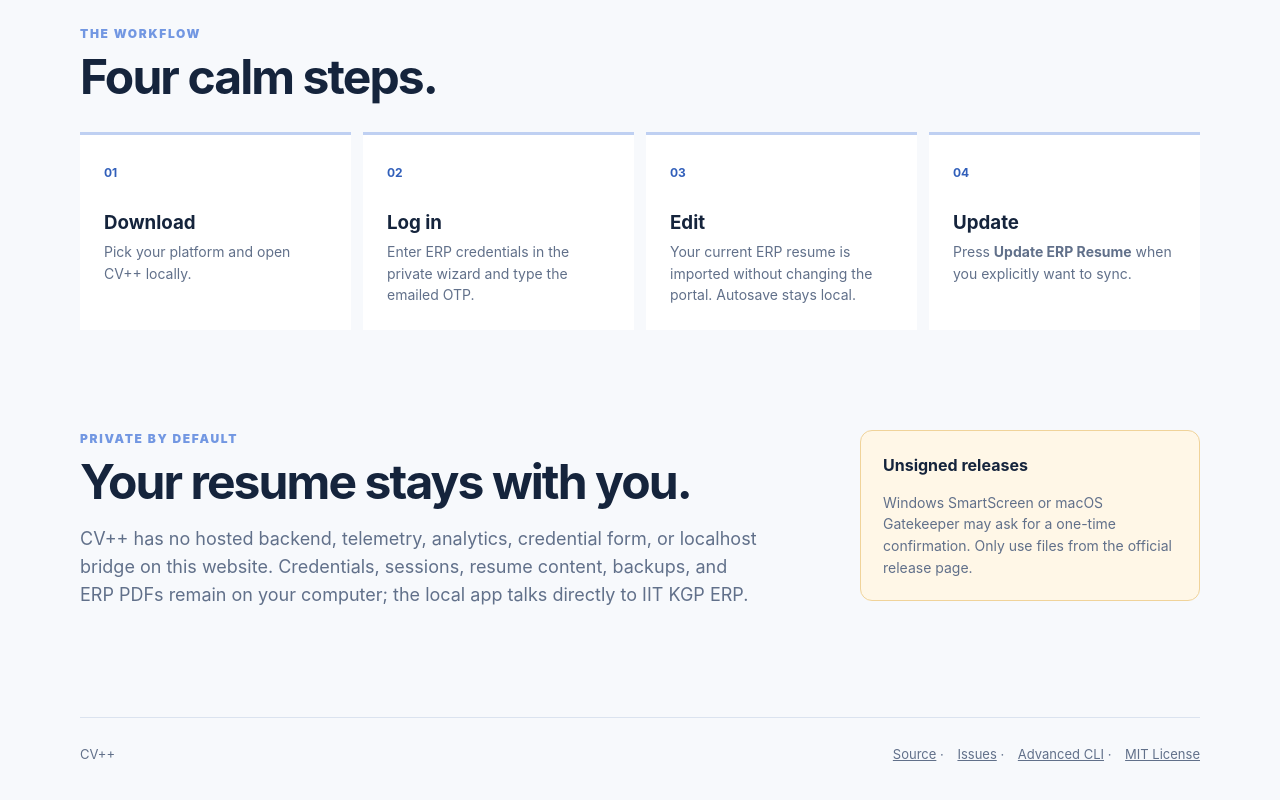
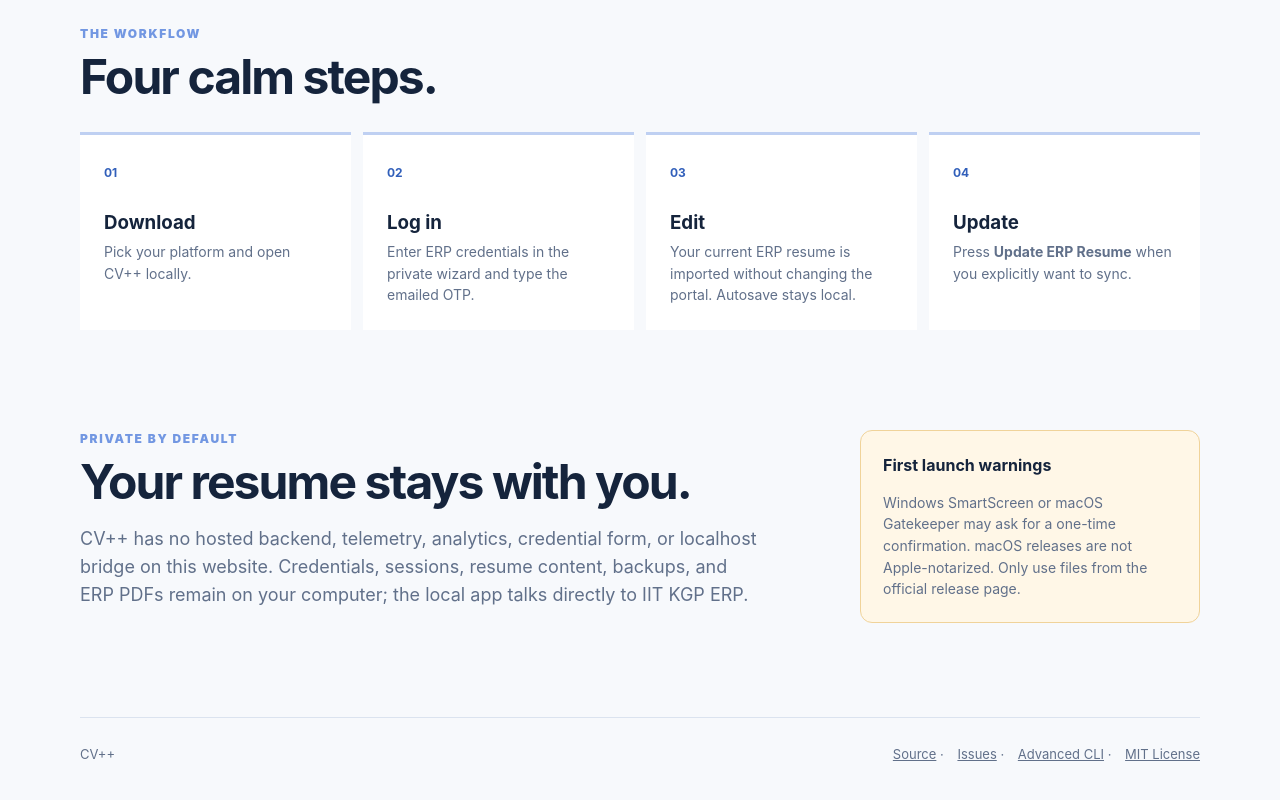
Before and after one commit to shikharish/cvpp, a plain HTML site: page site/index.html in a window 1280 px wide. Shown: the part 1101-1901 px from the top of the page. Drawn offline with Linux system fonts and the light colour scheme.

```diff
--- a/site/index.html
+++ b/site/index.html
@@ -15,7 +15,7 @@
   <main>
     <section class="downloads" id="downloads"><div class="section-heading"><p class="eyebrow">Portable releases</p><h2>One download. Double-click. Start editing.</h2></div><div class="download-grid"><a class="download-card" data-os="windows" href="https://github.com/shikharish/cvpp/releases/latest/download/CV++-windows-amd64.zip"><strong>Windows</strong><span>AMD64 ZIP · CV++.exe</span></a><a class="download-card" data-os="mac-arm" href="https://github.com/shikharish/cvpp/releases/latest/download/CV++-macos-arm64.zip"><strong>macOS Apple Silicon</strong><span>ARM64 application ZIP</span></a><a class="download-card" data-os="linux" href="https://github.com/shikharish/cvpp/releases/latest/download/CV++-linux-amd64.AppImage"><strong>Linux</strong><span>AMD64 AppImage</span></a></div><p class="checksum">Every release includes SHA-256 checksums and reproducible build metadata.</p></section>
     <section class="steps"><div class="section-heading"><p class="eyebrow">The workflow</p><h2>Four calm steps.</h2></div><div class="step-grid"><article><b>01</b><h3>Download</h3><p>Pick your platform and open CV++ locally.</p></article><article><b>02</b><h3>Log in</h3><p>Enter ERP credentials in the private wizard and type the emailed OTP.</p></article><article><b>03</b><h3>Edit</h3><p>Your current ERP resume is imported without changing the portal. Autosave stays local.</p></article><article><b>04</b><h3>Update</h3><p>Press <strong>Update ERP Resume</strong> when you explicitly want to sync.</p></article></div></section>
-    <section class="privacy" id="privacy"><div><p class="eyebrow">Private by default</p><h2>Your resume stays with you.</h2><p>CV++ has no hosted backend, telemetry, analytics, credential form, or localhost bridge on this website. Credentials, sessions, resume content, backups, and ERP PDFs remain on your computer; the local app talks directly to IIT KGP ERP.</p></div><div class="privacy-box"><strong>Unsigned releases</strong><p>Windows SmartScreen or macOS Gatekeeper may ask for a one-time confirmation. Only use files from the official release page.</p></div></section>
+    <section class="privacy" id="privacy"><div><p class="eyebrow">Private by default</p><h2>Your resume stays with you.</h2><p>CV++ has no hosted backend, telemetry, analytics, credential form, or localhost bridge on this website. Credentials, sessions, resume content, backups, and ERP PDFs remain on your computer; the local app talks directly to IIT KGP ERP.</p></div><div class="privacy-box"><strong>First launch warnings</strong><p>Windows SmartScreen or macOS Gatekeeper may ask for a one-time confirmation. macOS releases are not Apple-notarized. Only use files from the official release page.</p></div></section>
   </main>
   <footer><span>CV++</span><span><a href="https://github.com/shikharish/cvpp">Source</a> · <a href="https://github.com/shikharish/cvpp/issues">Issues</a> · <a href="https://github.com/shikharish/cvpp/blob/main/docs/advanced-cli.md">Advanced CLI</a> · <a href="https://github.com/shikharish/cvpp/blob/main/LICENSE">MIT License</a></span></footer>
   <script>
```
Also changed, not shown: 5 other files.
